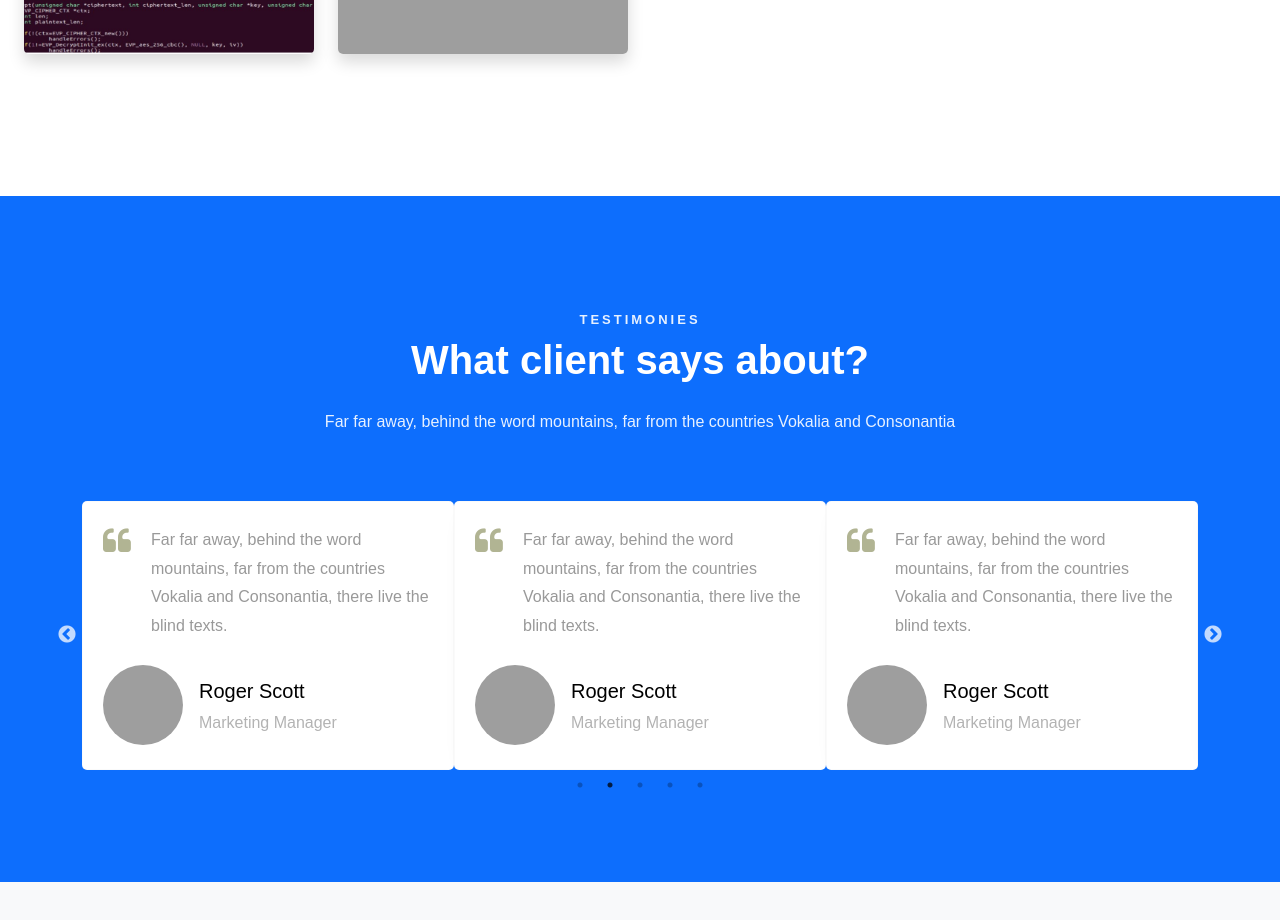
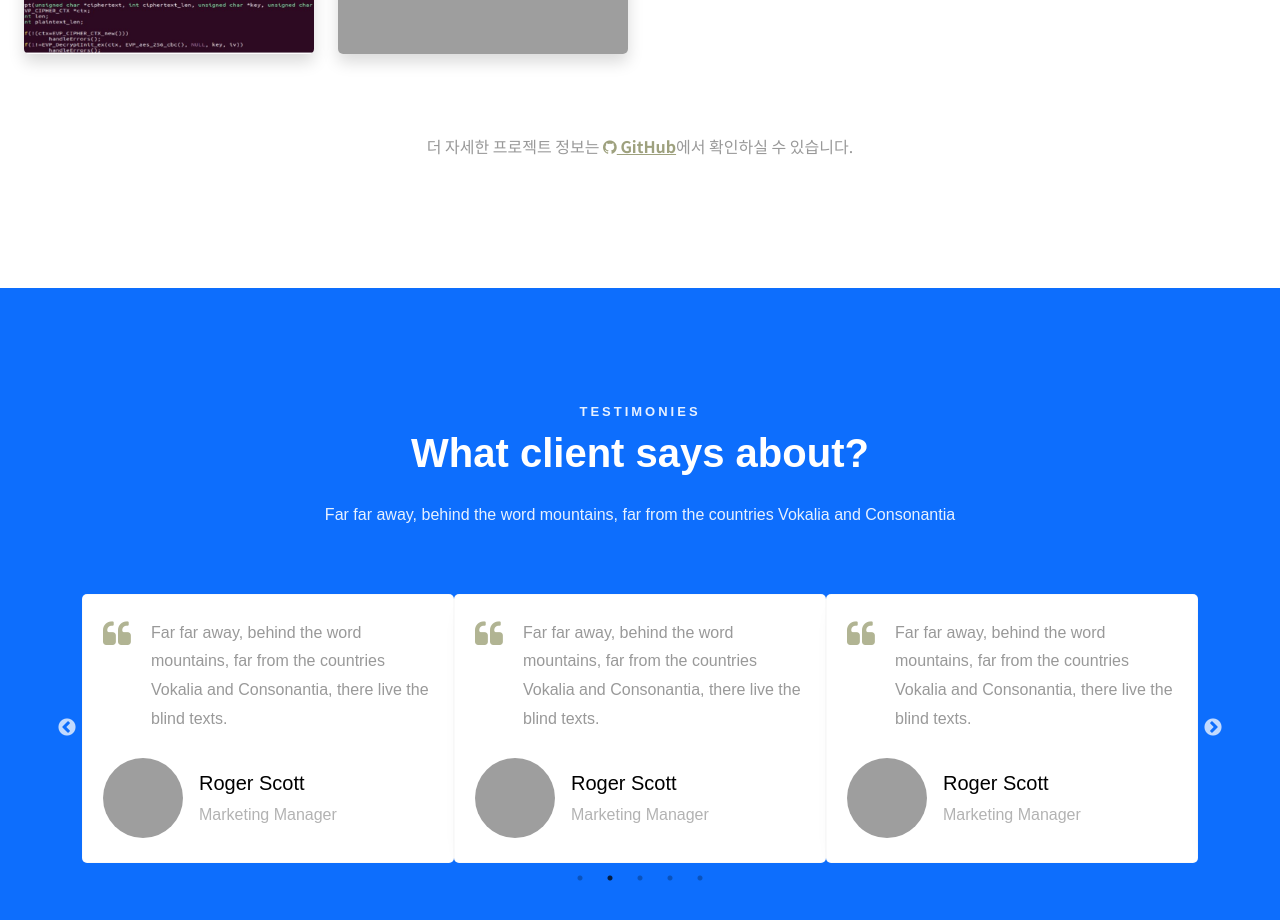
Before and after one commit to jungyoonn/portfolio, a React (Create React App) app: page / in a window 1280 px wide. Shown: the part 6992-7912 px from the top of the page. Built offline with nearby package versions, Linux system fonts and the light colour scheme; grey boxes are pictures that could not be loaded.

Commit message:
프로젝트 카드에 추가 정보 표시

```diff
--- a/src/components/home/Projects.jsx
+++ b/src/components/home/Projects.jsx
@@ -30,14 +30,47 @@ const Projects = () => {
                 <div className="overlay"></div>
                 <div className="text text-center p-4">
                   <h3>
-                    {/* 접근성 문제를 해결하기 위해 유효한 링크 경로 사용 또는 버튼으로 대체 */}
                     <Link to={`/project/${project.id}`}>{project.title}</Link>
                   </h3>
-                  <span>{project.category}</span>
+
+                  {/* 카테고리는 한 줄에 표시되도록 처리 */}
+                  <div className="category-wrapper" style={{ marginBottom: '10px' }}>
+                    {project.category.split(', ').map((cat, index) => (
+                      <span key={index} className="badge badge-light mr-1 mb-1">{cat}</span>
+                    ))}
+                  </div>
+
+                  {/* 추가 정보 표시 - 간결하게 */}
+                  {project.completed && (
+                    <div className="project-completed">
+                      <small><i className="fa fa-calendar mr-1"></i>마지막 작업 - {project.completed}</small>
+                    </div>
+                  )}
+                  {project.position && (
+                    <div className="project-position">
+                      <small><i className="fa fa-user mr-1"></i> {project.position}</small>
+                    </div>
+                  )}
+
+                  <div className="mt-3">
+                    <Link to={`/project/${project.id}`} className="btn btn-outline-light btn-sm">
+                      Details <i className="fa fa-arrow-right ml-1"></i>
+                    </Link>
+                  </div>
                 </div>
               </div>
             </div>
           ))}
+        </div>
+
+        <div className="row mt-5">
+          <div className="col-md-12 text-center">
+          <p className="noto-sans-kr">
+            더 자세한 프로젝트 정보는 <a href="https://github.com/jungyoonn" target="_blank" rel="noopener noreferrer" style={{ color: '#9ea17e' }} className='fw-bold'>
+              <i className="fa fa-github"></i> GitHub
+            </a>에서 확인하실 수 있습니다.
+          </p>
+          </div>
         </div>
       </div>
     </section>
```
